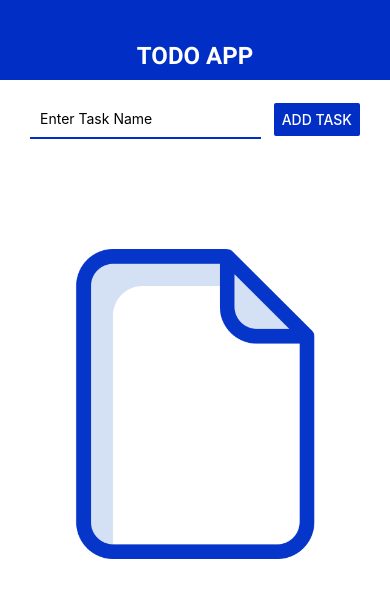
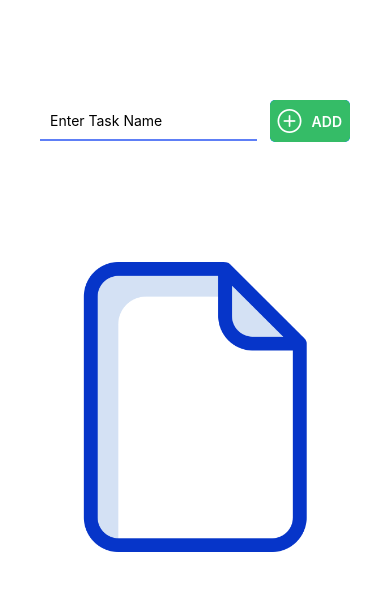
Before and after one commit to sazanik/react-native-todo, a React Native app: screen / in a window 390 px wide. Shown: the top 598 px of the page. Built offline with nearby package versions, Linux system fonts and the light colour scheme.

Commit message:
add adaptive for screens

```diff
--- a/App.js
+++ b/App.js
@@ -7,6 +7,8 @@ import AppLoading from "expo-app-loading";
 import {Navbar} from "./src/components/Navbar";
 import {MainScreen} from "./src/screens/MainScreen";
 import {TodoScreen} from "./src/screens/TodoScreen";
+import {StatusBar} from "expo-status-bar";
+import {THEME} from "./src/theme";
 
 async function loadApplication() {
   await Font.loadAsync({
@@ -115,6 +117,7 @@ export default function App() {
 
   return (
     <View>
+      <StatusBar style="auto"/>
       <Navbar title='TODO APP'/>
       <View style={styles.container}>
         {content}
@@ -125,7 +128,7 @@ export default function App() {
 
 const styles = StyleSheet.create({
   container: {
-    paddingHorizontal: 30,
+    paddingHorizontal: THEME.PADDING_HORIZONTAL,
     paddingVertical: 20,
   }
 })
--- a/app.json
+++ b/app.json
@@ -3,7 +3,7 @@
     "name": "react-native-todo",
     "slug": "react-native-todo",
     "version": "1.0.0",
-    "orientation": "portrait",
+    "orientation": "default",
     "icon": "./assets/icon.png",
     "splash": {
       "image": "./assets/splash.png",
--- a/package.json
+++ b/package.json
@@ -18,7 +18,8 @@
     "react-native-web": "~0.13.12"
   },
   "devDependencies": {
-    "@babel/core": "~7.9.0"
+    "@babel/core": "~7.9.0",
+    "@expo/vector-icons": "^12.0.5"
   },
   "private": true
 }
--- a/src/components/AddTodo.js
+++ b/src/components/AddTodo.js
@@ -1,6 +1,7 @@
 import React, {useState} from "react";
-import {View, StyleSheet, TextInput, Button, Alert} from "react-native";
+import {View, StyleSheet, TextInput, Alert, Keyboard} from "react-native";
 import {THEME} from "../theme";
+import {AntDesign} from '@expo/vector-icons';
 
 export const AddTodo = ({onSubmit}) => {
 
@@ -11,6 +12,7 @@ export const AddTodo = ({onSubmit}) => {
     else {
       onSubmit(value)
       setValue('')
+      Keyboard.dismiss()
     }
   }
 
@@ -25,11 +27,17 @@ export const AddTodo = ({onSubmit}) => {
         autoCapitalize='none'
         // keyboardType='number-pad'
       />
-      <Button
+
+      <AntDesign.Button
+        name="pluscircleo"
+        size={24}
         title='Add Task'
         onPress={pressHandler}
-        color={THEME.MAIN_COLOR}
-      />
+        color='white'
+        style={{backgroundColor: THEME.GREEN_COLOR}}
+      >
+        ADD
+      </AntDesign.Button>
     </View>
   )
 }
--- a/src/components/EditModal.js
+++ b/src/components/EditModal.js
@@ -1,6 +1,7 @@
 import React, {useState} from "react";
 import {View, TextInput, StyleSheet, Button, Modal, Alert} from "react-native";
 import {THEME} from "../theme";
+import {AppButton} from "./ui/AppButton";
 
 export const EditModal = ({visible, onCancel, value, onSave}) => {
   const [title, setTitle] = useState(value)
@@ -31,8 +32,8 @@ export const EditModal = ({visible, onCancel, value, onSave}) => {
           maxLength={100}
         />
         <View style={style.buttons}>
-          <Button title='SAVE' onPress={saveHandler} color={THEME.MAIN_COLOR}/>
-          <Button title='CANCEL' onPress={onCancel} color={THEME.GREY_COLOR}/>
+          <AppButton onPress={saveHandler} color={THEME.MAIN_COLOR}>SAVE</AppButton>
+          <AppButton onPress={onCancel} color={THEME.GREY_COLOR}>CANCEL</AppButton>
         </View>
       </View>
     </Modal>
--- a/src/components/Navbar.js
+++ b/src/components/Navbar.js
@@ -1,11 +1,16 @@
 import React from "react"
-import {StyleSheet, View} from "react-native";
+import {Platform, StyleSheet, View} from "react-native";
 import {THEME} from "../theme";
 import {AppTextBold} from "./ui/AppTextBold";
 
 export const Navbar = ({title}) => {
   return (
-    <View style={styles.navbar}>
+    <View style={{
+      ...styles.navbar, ...Platform.select({
+        ios: styles.navbarIos,
+        android: styles.navbarAndroid
+      })
+    }}>
       <AppTextBold style={styles.text}>{title}</AppTextBold>
     </View>
   )
@@ -16,11 +21,20 @@ const styles = StyleSheet.create({
     height: 80,
     alignItems: 'center',
     justifyContent: 'flex-end',
-    backgroundColor: THEME.MAIN_COLOR,
     paddingBottom: 10,
   },
+
+  navbarIos: {
+    borderBottomColor: THEME.MAIN_COLOR,
+    borderBottomWidth: 3,
+  },
+
+  navbarAndroid: {
+    backgroundColor: THEME.MAIN_COLOR,
+  },
+
   text: {
-    color: 'white',
+    color: Platform.OS === 'ios' ? THEME.MAIN_COLOR : 'white',
     fontSize: 24,
   },
 })
--- /dev/null
+++ b/src/components/ui/AppButton.js
@@ -0,0 +1,34 @@
+import React from "react";
+import {StyleSheet, View, TouchableOpacity, TouchableNativeFeedback, Platform} from "react-native";
+import {AppTextBold} from "./AppTextBold";
+import {THEME} from "../../theme";
+
+export const AppButton = ({children, onPress, color = THEME.MAIN_COLOR}) => {
+  const Wrapper = Platform.OS === 'android' ? TouchableNativeFeedback : TouchableOpacity
+
+  return (
+    <Wrapper onPress={onPress} activeOpacity={.7}>
+      <View style={{...styles.button, backgroundColor: color}}>
+        <AppTextBold style={styles.text}>
+          {children}
+        </AppTextBold>
+      </View>
+    </Wrapper>
+  )
+}
+
+const styles = StyleSheet.create({
+  button: {
+    paddingHorizontal: 20,
+    paddingVertical: 10,
+    borderRadius: 5,
+    flexDirection: 'row',
+    alignItems:'center',
+    justifyContent: 'center',
+  },
+
+  text: {
+    color: 'white'
+  }
+
+})
--- a/src/screens/MainScreen.js
+++ b/src/screens/MainScreen.js
@@ -1,13 +1,32 @@
-import React from "react";
-import {Button, FlatList, Image, StyleSheet, View} from "react-native";
+import React, {useEffect, useState} from "react";
+import {Dimensions, FlatList, Image, StyleSheet, View} from "react-native";
 import {AddTodo} from "../components/AddTodo";
 import {Todo} from "../components/Todo";
 import {THEME} from "../theme";
+import {AppButton} from "../components/ui/AppButton";
 
 export const MainScreen = ({todos, addTodo, removeTodo, openTodo, clearAll}) => {
+
+  const [deviceWidth, setDeviceWidth] = useState(Dimensions.get('window').width - THEME.PADDING_HORIZONTAL * 2)
+
+
+  useEffect(() => {
+
+    const update = () => {
+      setDeviceWidth(Dimensions.get('window').width - THEME.PADDING_HORIZONTAL * 2)
+    }
+    Dimensions.addEventListener('change', update)
+
+    return () => {
+      Dimensions.removeEventListener('change', update)
+    }
+
+  })
+
   return (
     <View>
       <AddTodo onSubmit={addTodo}/>
+      <View style={{width: deviceWidth}}>
         <FlatList
           keyExtractor={item => item.id.toString()}
           data={todos}
@@ -23,9 +42,14 @@ export const MainScreen = ({todos, addTodo, removeTodo, openTodo, clearAll}) =>
           }}
           renderItem={({item}) => <Todo todo={item} onRemove={removeTodo} onOpen={openTodo}/>}
         />
+      </View>
+
       {!todos.length
         ? null
-        : <Button title='CLEAR ALL' color={THEME.MAIN_COLOR} onPress={clearAll}/>
+        :
+        <AppButton color={THEME.MAIN_COLOR} onPress={clearAll}>
+          CLEAR ALL
+        </AppButton>
       }
     </View>
   )
--- a/src/screens/TodoScreen.js
+++ b/src/screens/TodoScreen.js
@@ -1,9 +1,11 @@
 import React, {useState} from "react";
-import {StyleSheet, View, Button} from "react-native";
+import {StyleSheet, View, Button, Dimensions} from "react-native";
 import {THEME} from "../theme";
+import {FontAwesome, AntDesign} from "@expo/vector-icons";
 import {AppCard} from "../components/ui/AppCard";
 import {EditModal} from "../components/EditModal";
 import {AppTextBold} from "../components/ui/AppTextBold";
+import {AppButton} from "../components/ui/AppButton";
 
 export const TodoScreen = ({onRemove, goBack, todo, onSave}) => {
   const [modal, setModal] = useState(false)
@@ -24,24 +26,30 @@ export const TodoScreen = ({onRemove, goBack, todo, onSave}) => {
 
       <AppCard styles={styles.card}>
         <AppTextBold style={styles.title}>{todo.title}</AppTextBold>
-        <Button title='EDIT' onPress={() => setModal(true)} color={THEME.MAIN_COLOR}/>
+        <AppButton
+          onPress={() => setModal(true)}
+          color={THEME.MAIN_COLOR}>
+          <FontAwesome name='edit' size={20}/>
+        </AppButton>
       </AppCard>
 
       <View style={styles.buttons}>
         <View style={styles.button}>
-          <Button
-            title='BACK'
+          <AppButton
             color={THEME.GREY_COLOR}
             onPress={goBack}
-          />
+          >
+            <AntDesign name='back' size={20} color='white'/>
+          </AppButton>
         </View>
 
         <View style={styles.button}>
-          <Button
-            title='DELETE'
+          <AppButton
             color={THEME.DANGER_COLOR}
             onPress={() => onRemove(todo.id)}
-          />
+          >
+            <FontAwesome name='remove' size={20} color='white'/>
+          </AppButton>
         </View>
 
       </View>
@@ -55,7 +63,9 @@ const styles = StyleSheet.create({
     justifyContent: 'space-between'
   },
   button: {
-    width: '40%'
+    width: Dimensions.get('window').width / 2.4,
+    // width: Dimensions.get('window').width > 400 ? 150 : 100
+
   },
 
   card: {
--- a/src/theme.js
+++ b/src/theme.js
@@ -1,5 +1,8 @@
 export const THEME = {
   DANGER_COLOR: '#e53935',
   GREY_COLOR: '#757575',
-  MAIN_COLOR: '#012ec5'
+  GREEN_COLOR: '#35bc67',
+  MAIN_COLOR: '#5e7ff6',
+  PADDING_HORIZONTAL: 40,
+
 }
```
Also changed, not shown: 1 other file (tests, documents, lock files or other folders). Lines whose indentation alone changed are shown as unchanged.
